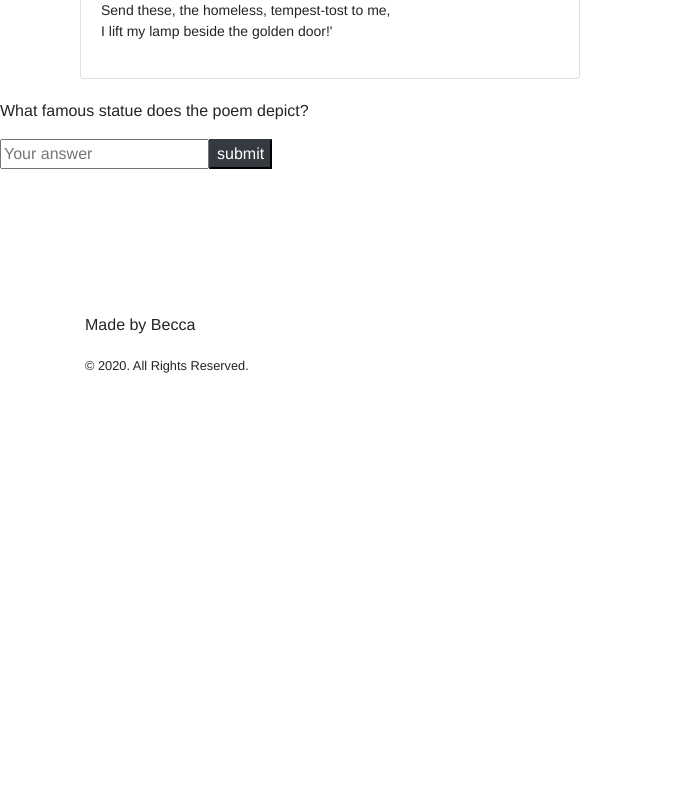
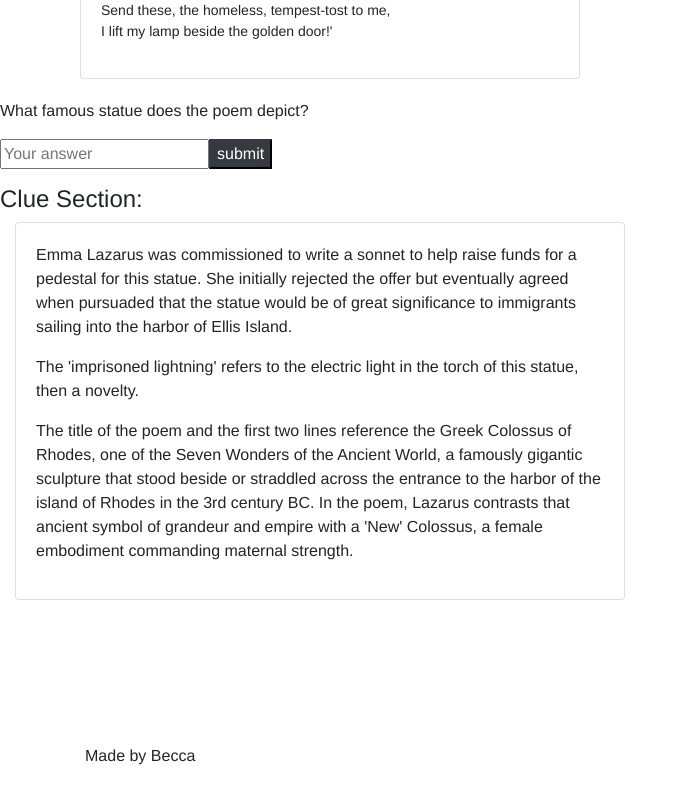
Before and after one commit to RebeccaRoach/battleofthebards-game, a React (Create React App) app in the folder battleofthebardsfrontend/: page / in a window 1280 px wide. Shown: the part 505-1294 px from the top of the page, without its empty margins (0-688 px from the left). Before the commit the page ends 946 px from the top, so only its background shows below. Built offline with nearby package versions, Linux system fonts and the light colour scheme.

Commit message:
Refactored Clue to use game context

```diff
--- a/battleofthebardsfrontend/src/components/Clue.js
+++ b/battleofthebardsfrontend/src/components/Clue.js
@@ -1,25 +1,30 @@
-import React, { useState } from 'react';
-import PoemData from '../data/poems.json';
+import React, { useState, useContext } from 'react';
+import {GameContext} from '../App';
 
 const Clue = () => {
+
+  const game = useContext(GameContext);
+
   return (
     // Carousel here??
     <div className="clue-container">
-      {PoemData.map((poem) => {
-        return <div>
-          <p>{poem.questions.map((q) => {
+      <div>
+        <p>{game.currentPoem.questions.map((q) => {
           return (
             <div class="col-sm-6">
               <div class="card">
                 <div class="card-body">
-                    <p class="card-text">{q.clue1}</p>
+                  <p class="card-text">{q.clues.map((clue) => {
+                    return (
+                      <p>{clue.text}</p>
+                    )
+                  })}</p>
                 </div>
               </div>
             </div>
           )
         })}</p>
       </div>
-      })}
     </div>
   );
 }
--- a/battleofthebardsfrontend/src/components/PoemFrame.js
+++ b/battleofthebardsfrontend/src/components/PoemFrame.js
@@ -11,7 +11,8 @@ const PoemFrame = (poem) => {
     <div className="App">
       <Poem />
       <Question />
-      {/* <Clue /> */}
+      <h4>Clue Section:</h4>
+      <Clue />
     </div>
   );
 }
```
Lines whose indentation alone changed are shown as unchanged.
